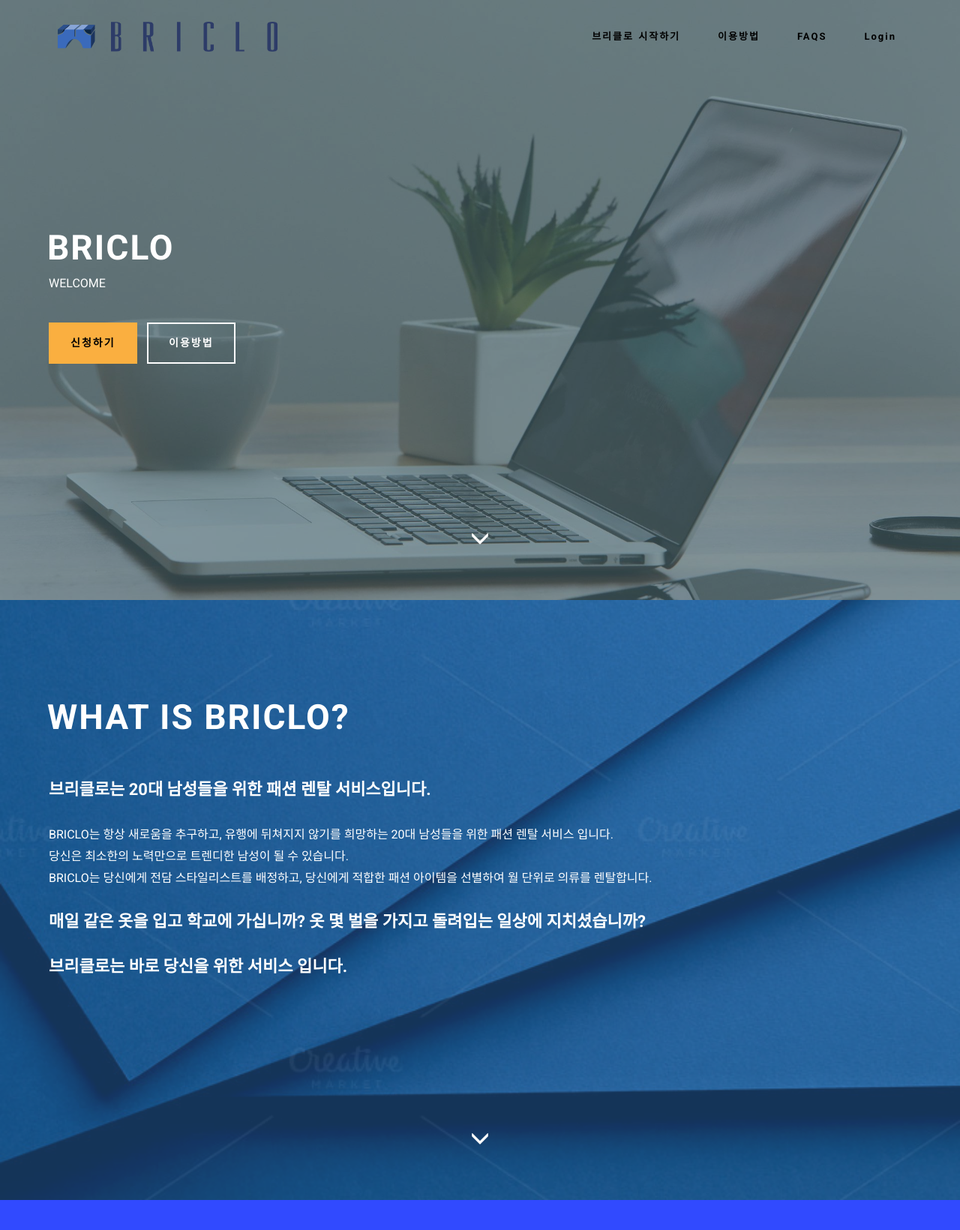
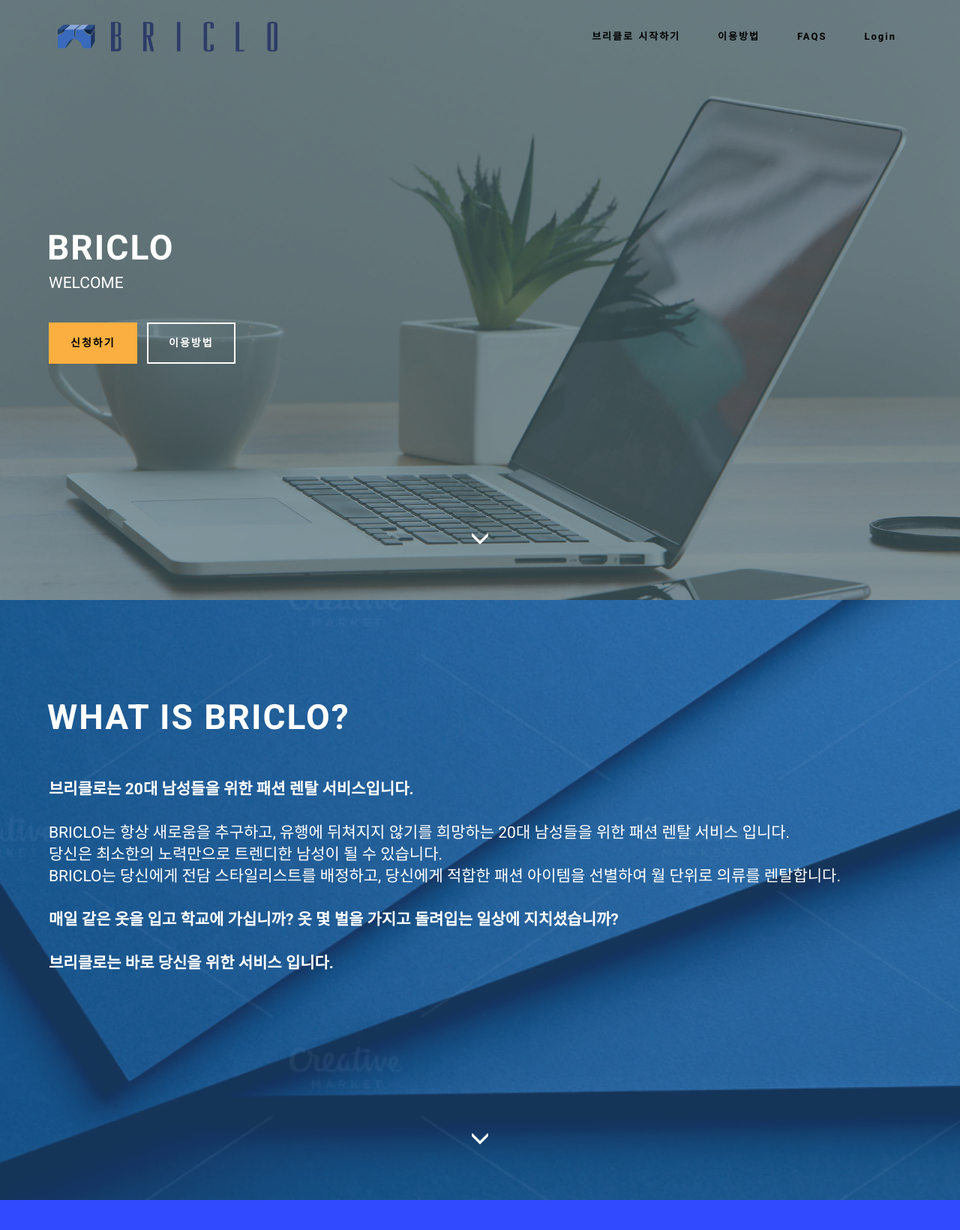
Before and after one commit to chphch/BRICLO, a Django app: page / in a window 1280 px wide. Shown: the top 1640 px of the page at 75% size. Run offline with Django 3.2, Linux system fonts and the light colour scheme; some libraries are stand-ins or nearby versions; some web fonts are replaced.

Commit message:
style.css 초기화

```diff
--- a/home/static/home/css/assets/mobirise/css/style.css
+++ b/home/static/home/css/assets/mobirise/css/style.css
@@ -1210,9 +1210,6 @@
 .mbr-section--relative {
   position: relative;
 }
-.mbr-section--boxy {
-  height: 45rem;
-}
 .mbr-section--fixed-size {
   overflow: hidden;
 }
@@ -1445,7 +1442,6 @@
 .mbr-hero {
   color: #fff;
   position: relative;
-  text-align:left;
 }
 .mbr-hero__text {
   font-size: 46px;
@@ -1459,15 +1455,12 @@
   top: 8px;
 }
 .mbr-hero__subtext {
-  font-size: 16px;
+  font-size: 21px;
   line-height: 29px;
   margin: -32px 0 3px 0;
   padding: 0 0 41px 0;
   position: relative;
   top: 6px;
-}
-.mbr-hero__subtext strong {
-  font-size: 22px;
 }
 .mbr-figure {
   display: inline-block;
--- a/home/templates/home/main.html
+++ b/home/templates/home/main.html
@@ -107,7 +107,6 @@
         <h1>HOW IT WORKS?</h1>
     </div>
 </section>
-
 <section class="mbr-section mbr-section--relative mbr-section--boxy mbr-parallax-background" id="msg-box1" style="background-image: url({% static "home/css/assets/images/" %});">
     <div class="mbr-overlay" style="opacity: 0.5; background-color: rgb(255, 168, 133);"></div>
     <div class="mbr-section__container mbr-section__container--isolated container">
@@ -176,6 +175,8 @@
         </div>
     </div>
 </section>
+
+
 
 <section class="mbr-section mbr-section--relative mbr-section--boxy mbr-parallax-background mbr-section--boxy" id="blank"></section>
 
```
